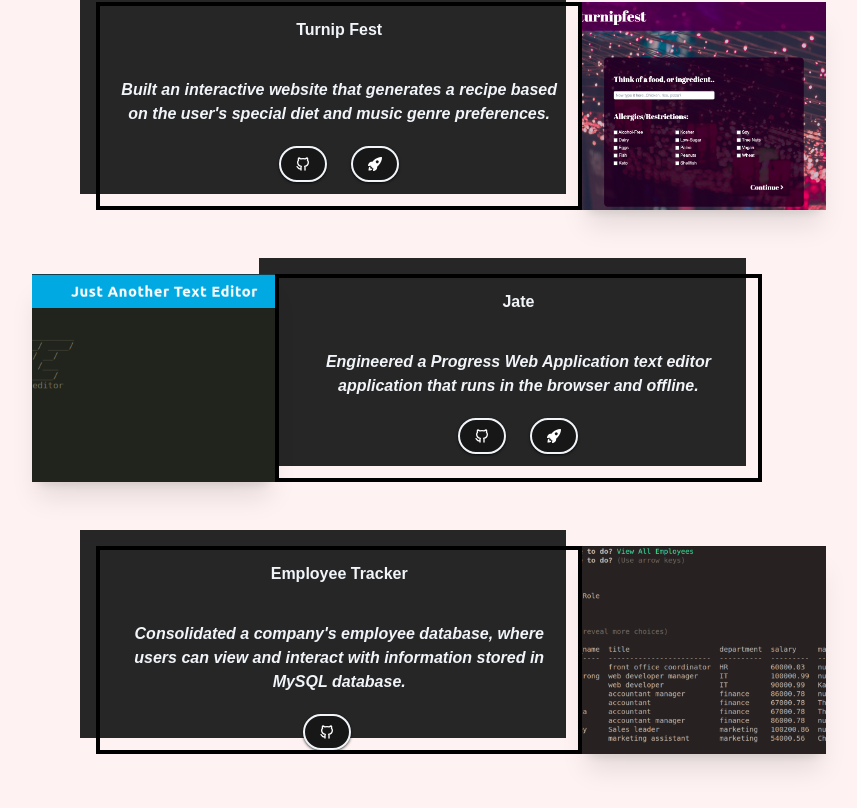
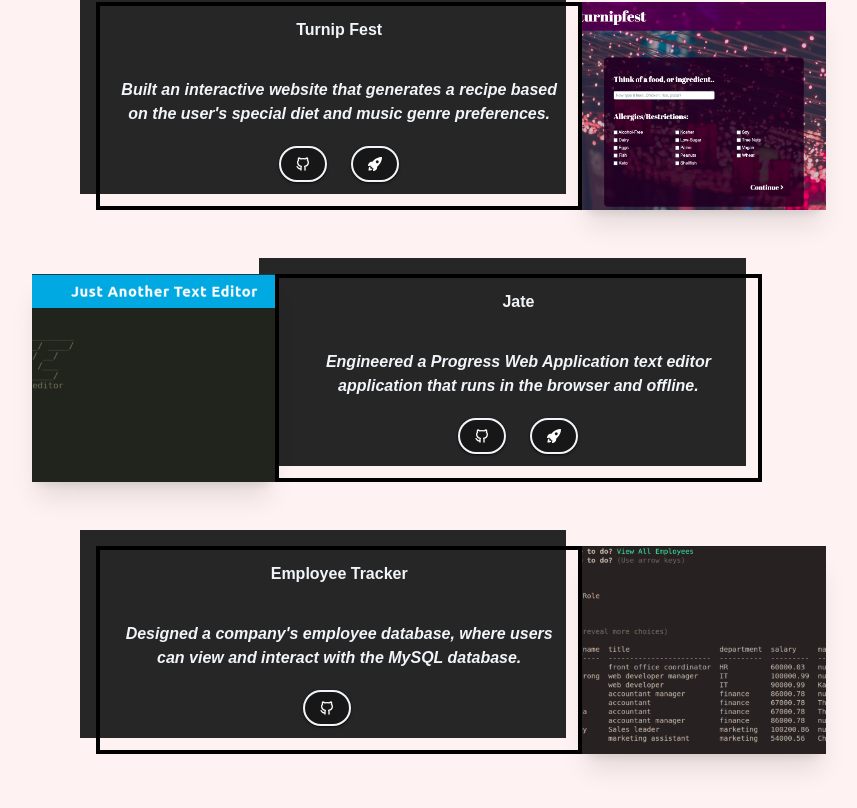
Before and after one commit to mstan19/professional-portfolio, a React (Create React App) app: page /projects in a window 1280 px wide. Shown: the part 1078-1886 px from the top of the page, without its empty margins (0-857 px from the left). Built offline with nearby package versions, Linux system fonts and the light colour scheme.

Commit message:
readme is mostly written. Needs pics

```diff
--- a/src/pages/Contact.jsx
+++ b/src/pages/Contact.jsx
@@ -114,7 +114,7 @@ const Contact = () => {
 						) : null}
 
 					</div>
-					<div className="mb-4 md:w-1/2 w-full">
+					<div className="mb-5 md:w-1/2 w-full">
 						<label
 							className="block text-black-700 text-lg mb-2"
 							htmlFor="email"
@@ -188,7 +188,7 @@ const Contact = () => {
 					</button>
 				</form>
 
-				<div className="grid grid-cols-1 md:grid-cols-3 mt-16 mb-28 md:mb-0 pb-20">
+				<div className="grid grid-cols-1 md:grid-cols-3 mt-16 mb-28 md:mb-0 pb-28">
 					{myContactInfomations.map((myContact) => (
 						<div className="text-2xl m-5 sm:m-0" key={myContact.info}>
 							<Link to={myContact.href}>
--- a/src/pages/Projects.jsx
+++ b/src/pages/Projects.jsx
@@ -62,7 +62,7 @@ const Projects = () => {
 		{
 			title: "Employee Tracker",
 			image: employeeTrackerPic,
-			summary: "Consolidated a company's employee database, where users can view and interact with information stored in MySQL database.",
+			summary: "Designed a company's employee database, where users can view and interact with the MySQL database.",
 			github: "https://github.com/mstan19/employee-tracker-ms",
 			gif: employeeTrackerGif,
 		},
--- a/src/pages/Resume.jsx
+++ b/src/pages/Resume.jsx
@@ -53,7 +53,7 @@ const Resume = () => {
 				{/* Skills */}
 				<section className="h-52 md:row-span-2 md:h-[40rem]
 				group relative cursor-pointer items-center justify-center overflow-hidden transition-shadow hover:shadow-xl hover:shadow-black/30 group [prespective:1000px]">
-					<img className="h-full w-full object-cover transition-transform duration-500 group-hover:scale-125" src={gradCap} alt="skills" />
+					<img className="h-full w-full object-cover transition-transform duration-500 group-hover:scale-125" src={skillsPic} alt="skills" />
 					<div className="absolute inset-0 bg-gradient-to-b from-transparent via-transparent to-black group-hover:from-black/70 group-hover:via-black/60 group-hover:to-black/70"></div>
 					<div className="absolute inset-0 flex translate-y-[60%] flex-col items-center justify-center px-9 text-center transition-all duration-500 group-hover:translate-y-0">
 						<h1 className="text-3xl font-bold text-white mb-10">Skills</h1>
```
Also changed, not shown: 1 other file (tests, documents, lock files or other folders).
